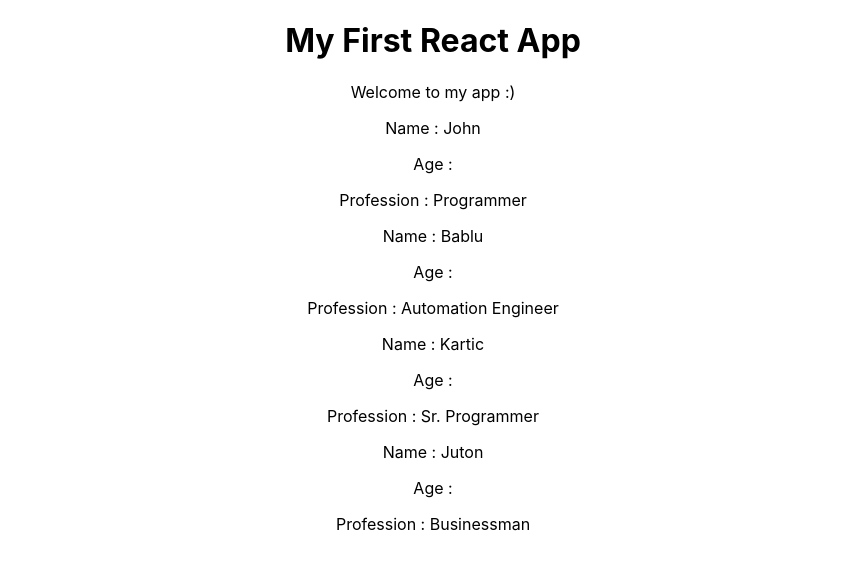
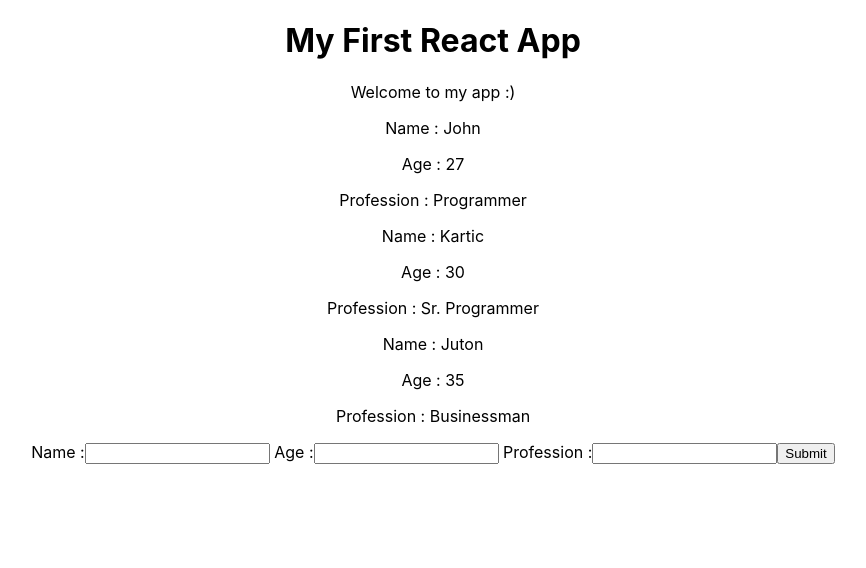
Before and after one commit to devkartic/react-app, a React (Create React App) app: page / in a window 1280 px wide. Shown: the top 568 px of the page, without its empty margins (207-1073 px from the left). Built offline with nearby package versions, Linux system fonts and the light colour scheme.

Commit message:
Test to User and also user create form technique

```diff
--- a/src/App.js
+++ b/src/App.js
@@ -1,13 +1,14 @@
 import React, {Component} from 'react';
 import './App.css';
-import Test from "./components/Test";
+import Users from "./components/Users";
+import CreateUser from "./components/CreateUser";
 class App extends Component{
     state = {
         users : [
-            {id : 1, name : 'John', profession : 'Programmer'},
-            {id : 2, name : 'Bablu', profession : 'Automation Engineer'},
-            {id : 3, name : 'Kartic', profession : 'Sr. Programmer'},
-            {id : 4, name : 'Juton', profession : 'Businessman'},
+            {id : 1, name : 'John',age : 27, profession : 'Programmer'},
+            {id : 2, name : 'Bablu',age : 25, profession : 'Automation Engineer'},
+            {id : 3, name : 'Kartic',age : 30, profession : 'Sr. Programmer'},
+            {id : 4, name : 'Juton',age : 35, profession : 'Businessman'},
         ]
     };
   render() {
@@ -15,7 +16,8 @@
         <div className="App">
             <h1>My First React App</h1>
             <p>Welcome to my app :)</p>
-            <Test users={this.state.users}/>
+            <Users users={this.state.users}/>
+            <CreateUser />
         </div>
     );
   }
--- /dev/null
+++ b/src/components/CreateUser.js
@@ -0,0 +1,38 @@
+import React, {Component} from "react";
+
+class CreateUser extends Component{
+    state = {
+        name : null,
+        age : null,
+        profession : null
+    }
+
+    onSubmitHandler = (e) => {
+        e.preventDefault();
+        console.log(this.state);
+    }
+
+    changeHandler = (e) => {
+        this.setState({
+           [e.target.id] : e.target.value
+        });
+    }
+
+    render() {
+        return(
+            <div>
+                <form onSubmit={this.onSubmitHandler}>
+                    <label htmlFor="name"> Name :</label>
+                    <input type="text" id="name" onChange={this.changeHandler} />
+                    <label htmlFor="age"> Age :</label>
+                    <input type="text" id="age" onChange={this.changeHandler} />
+                    <label htmlFor="profession"> Profession :</label>
+                    <input type="text" id="profession" onChange={this.changeHandler} />
+                    <button type="submit">Submit</button>
+                </form>
+            </div>
+        );
+    }
+}
+
+export default CreateUser;
--- a/src/components/Test.js
+++ b/src/components/Users.js
@@ -1,17 +1,19 @@
 import React, {Component} from "react";
 
 // Class component
-class Test extends Component{
+class Users extends Component{
     render() {
         const { users } = this.props;
         const userList = users.map(user=>{
-            return (
-                <div key={user.id}>
-                    <p>Name : { user.name }</p>
-                    <p>Age : { user.age }</p>
-                    <p>Profession : { user.profession }</p>
-                </div>
-            );
+            if(user.age > 25) {
+                return (
+                    <div key={user.id}>
+                        <p>Name : {user.name}</p>
+                        <p>Age : {user.age}</p>
+                        <p>Profession : {user.profession}</p>
+                    </div>
+                );
+            }
         });
 
         return(
@@ -25,7 +27,7 @@
 // Functional component
 /*
 
-const Test = ({users}) => { //receive user with destructure
+const Users = ({users}) => { //receive user with destructure
     const userList = users.map(user=>{
         return (
             <div key={user.id}>
@@ -45,4 +47,4 @@
 */
 
 
-export default Test;
+export default Users;
```
